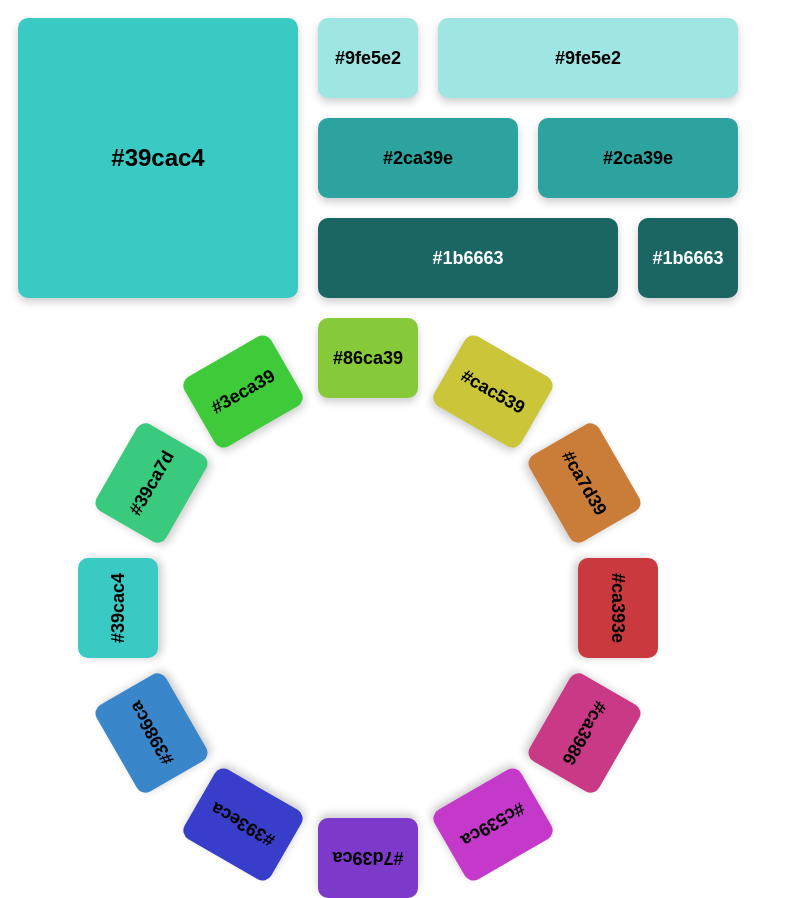
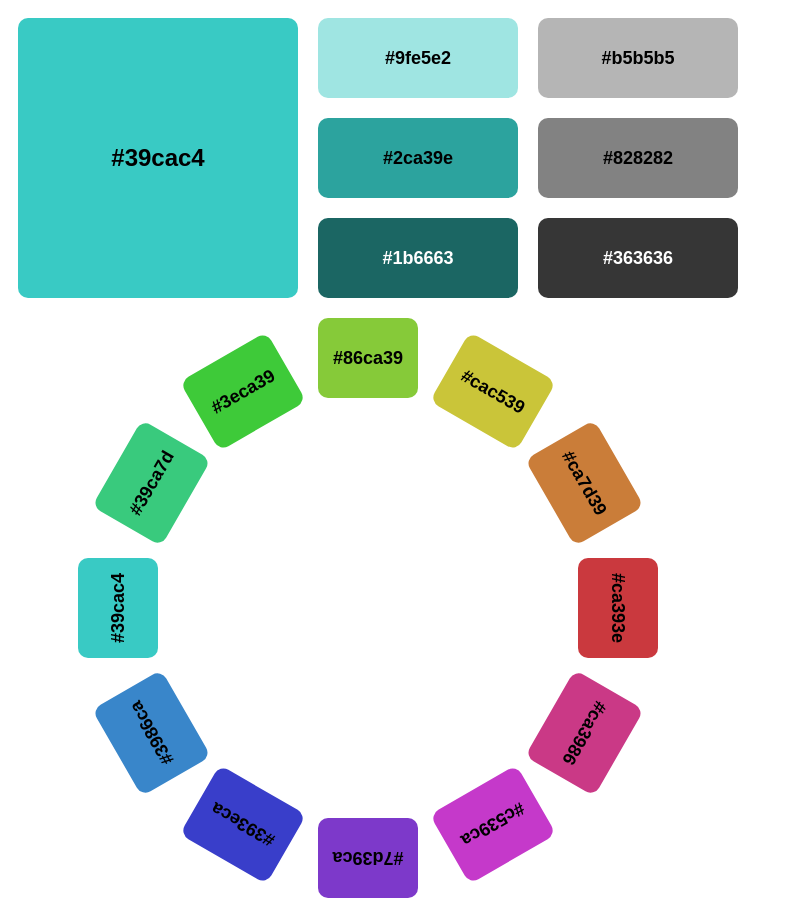
Before and after one commit to jc-verse/art, a plain HTML site: page theme/index.html in a window 1280 px wide. Shown: the whole page, without its empty margins (0-789 px from the left). Drawn offline with Linux system fonts and the light colour scheme.

Commit message:
Add gray theme
Signed-off-by: Josh-Cena <sidachen2003@gmail.com>

```diff
--- a/theme/index.html
+++ b/theme/index.html
@@ -14,12 +14,12 @@
       font-size: large;
       font-weight: bold;
       font-family: Arial, Helvetica, sans-serif;
-      box-shadow: 0 4px 8px 0 rgba(0, 0, 0, 0.2);
+      /* box-shadow: 0 4px 8px 0 rgba(0, 0, 0, 0.2); */
       transition: 0.2s;
     }
     .box:hover {
       transform: scale(1.03);
-      box-shadow: 0 9px 11px 0 rgba(0, 0, 0, 0.2);
+      /* box-shadow: 0 9px 11px 0 rgba(0, 0, 0, 0.2); */
       cursor: pointer;
     }
     .size3x3 {
@@ -118,37 +118,52 @@
     .rotate330:hover {
       transform: rotate(330deg) translateY(-250px) scale(1.03);
     }
+    .hover-expand {
+      flex: 1;
+      flex-grow: 1;
+    }
+    .hover-expand:hover {
+      transform: scale(1);
+      flex: 3;
+    }
+    .expand-box {
+      display: flex;
+      flex-direction: row;
+      width: 440px;
+      height: 100px;
+      line-height: 80px;
+    }
   </style>
   <div :root>
     <div style="display:flex;flex-direction:row;">
       <div class="box size3x3" style="font-size:x-large;background-color:var(--primary)">#39cac4</div>
       <div>
-        <div style="display:flex;flex-direction:row;">
-          <div class="box size1x1" style="background-color:var(--primary-lighter)">#9fe5e2</div>
-          <div class="box size3x1" style="background-color:var(--primary-lighter)">#9fe5e2</div>
+        <div class="expand-box">
+          <div class="box hover-expand" style="background-color:var(--primary-lighter)">#9fe5e2</div>
+          <div class="box hover-expand" style="background-color:var(--light-gray)">#b5b5b5</div>
         </div>
-        <div style="display:flex;flex-direction:row;">
-          <div class="box size2x1" style="background-color:var(--primary-dark)">#2ca39e</div>
-          <div class="box size2x1" style="background-color:var(--primary-dark)">#2ca39e</div>
+        <div class="expand-box">
+          <div class="box hover-expand" style="background-color:var(--primary-dark)">#2ca39e</div>
+          <div class="box hover-expand" style="background-color:var(--gray)">#828282</div>
         </div>
-        <div style="display:flex;flex-direction:row;">
-          <div class="box size3x1" style="color:white;background-color:var(--primary-darker)">#1b6663</div>
-          <div class="box size1x1" style="color:white;background-color:var(--primary-darker)">#1b6663</div>
+        <div class="expand-box">
+          <div class="box hover-expand" style="color:white;background-color:var(--primary-darker)">#1b6663</div>
+          <div class="box hover-expand" style="color:white;background-color:var(--dark-gray)">#363636</div>
         </div>
       </div>
     </div>
     <div style="margin-left:300px;margin-top:250px;margin-bottom:250px">
-      <div class="box size1x1 rotate rotate90"  style="background-color:var(--red);">    #ca393e</div>
-      <div class="box size1x1 rotate rotate60"  style="background-color:var(--orange);"> #ca7d39</div>
-      <div class="box size1x1 rotate rotate30"  style="background-color:var(--yellow);"> #cac539</div>
-      <div class="box size1x1 rotate rotate0"   style="background-color:var(--lime);">   #86ca39</div>
-      <div class="box size1x1 rotate rotate330" style="background-color:var(--green);">  #3eca39</div>
-      <div class="box size1x1 rotate rotate300" style="background-color:var(--aqua);">   #39ca7d</div>
+      <div class="box size1x1 rotate rotate90"  style="background-color:var(--red);"    >#ca393e</div>
+      <div class="box size1x1 rotate rotate60"  style="background-color:var(--orange);" >#ca7d39</div>
+      <div class="box size1x1 rotate rotate30"  style="background-color:var(--yellow);" >#cac539</div>
+      <div class="box size1x1 rotate rotate0"   style="background-color:var(--lime);"   >#86ca39</div>
+      <div class="box size1x1 rotate rotate330" style="background-color:var(--green);"  >#3eca39</div>
+      <div class="box size1x1 rotate rotate300" style="background-color:var(--aqua);"   >#39ca7d</div>
       <div class="box size1x1 rotate rotate270" style="background-color:var(--primary);">#39cac4</div>
-      <div class="box size1x1 rotate rotate240" style="background-color:var(--navy);">   #3986ca</div>
-      <div class="box size1x1 rotate rotate210" style="background-color:var(--blue);">   #393eca</div>
-      <div class="box size1x1 rotate rotate180" style="background-color:var(--purple);"> #7d39ca</div>
-      <div class="box size1x1 rotate rotate150" style="background-color:var(--pink);">   #c539ca</div>
+      <div class="box size1x1 rotate rotate240" style="background-color:var(--navy);"   >#3986ca</div>
+      <div class="box size1x1 rotate rotate210" style="background-color:var(--blue);"   >#393eca</div>
+      <div class="box size1x1 rotate rotate180" style="background-color:var(--purple);" >#7d39ca</div>
+      <div class="box size1x1 rotate rotate150" style="background-color:var(--pink);"   >#c539ca</div>
       <div class="box size1x1 rotate rotate120" style="background-color:var(--magenta);">#ca3986</div>
     </div>
   </div>
--- a/theme/theme.css
+++ b/theme/theme.css
@@ -15,4 +15,7 @@
   --purple: #7d39ca;
   --pink: #c539ca;
   --magenta: #ca3986;
+  --light-gray: #b5b5b5;
+  --gray: #828282;
+  --dark-gray: #363636;
 }
```
